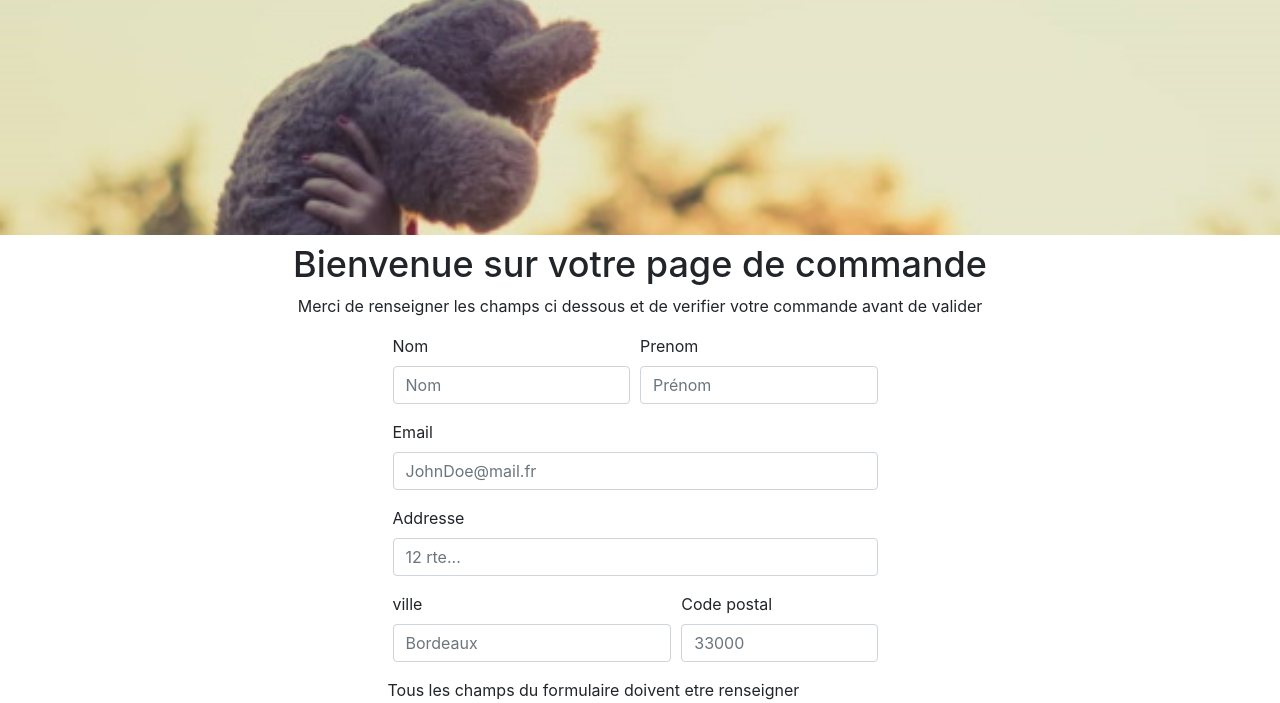
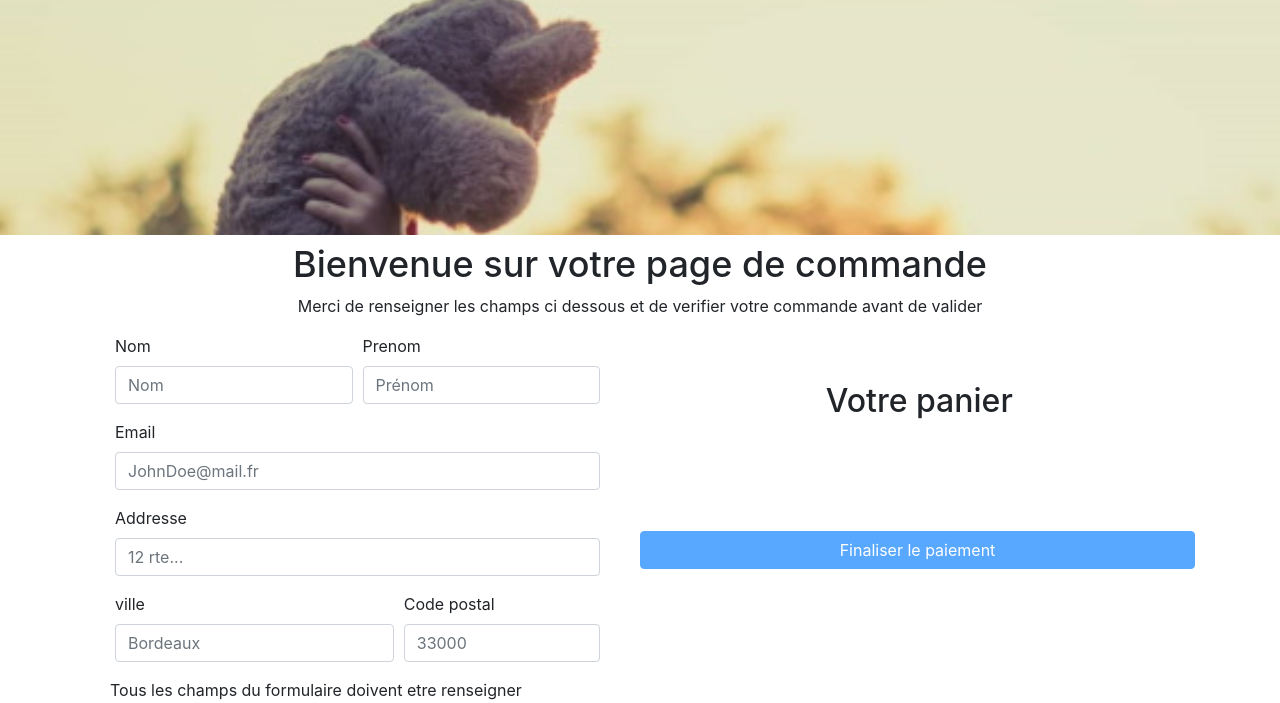
Before and after one commit to Fab33500/LauretFabrice_5_19092021, a plain HTML site: page store/order.html in a window 1280 px wide. Shown: the part 97-800 px from the top of the page. Drawn offline with nearby package versions, Linux system fonts and the light colour scheme.

Commit message:
ajout commentaires

```diff
--- a/store/order.html
+++ b/store/order.html
@@ -52,12 +52,69 @@
 		</div>
 
 		<main id="main-order" class="justify-content-around main main-order container">
-			<!-- formulaire commande -->
 			<h1 id="order-title" class="m-2 order-title">Bienvenue sur votre page de commande</h1>
 			<p id="order-subtitle">Merci de renseigner les champs ci dessous et de verifier votre commande avant de valider</p>
+
+			<!-- formulaire commande -->
+
+			<section id="section-form" class="col-sm-12 col-lg-6">
+				<form action="./confirm.html" method="POST" name="form" id="infos-form">
+					<div class="form-row col-lg-12">
+						<div class="form-group col-lg-6">
+							<label for="firstName">Nom</label>
+							<input type="text" class="form-control" id="firstName" placeholder="Nom" name="firstName" />
+							<small></small>
+						</div>
+
+						<div class="form-group col-lg-6">
+							<label for="lastname">Prenom</label>
+							<input type="text" class="form-control" id="lastname" placeholder="Prénom" name="lastname" />
+							<small></small>
+						</div>
+
+						<div class="form-group col-md-12">
+							<label for="email">Email</label>
+							<input type="email" class="form-control" id="email" placeholder="JohnDoe@mail.fr" name="email" />
+							<small></small>
+						</div>
+
+						<div class="form-group col-md-12">
+							<label for="address">Addresse</label>
+							<input type="text" class="form-control" id="address" placeholder="12 rte..." name="address" />
+							<small></small>
+						</div>
+
+						<div class="form-group col-md-7">
+							<label for="city">ville</label>
+							<input type="text" class="form-control" id="city" placeholder="Bordeaux" name="city" />
+							<small></small>
+						</div>
+
+						<div class="form-group col-md-5">
+							<label for="zip">Code postal</label>
+							<input type="text" class="form-control" id="zip" placeholder="33000" name="zip" />
+							<small></small>
+						</div>
+
+						<p id="form--info">Tous les champs du formulaire doivent etre renseigner</p>
+						<input type="button" id="validate" class="col-md-12 btn btn-primary btn-block" value="Validez vos coordonnées" />
+					</div>
+				</form>
+			</section>
+
 			<!-- fin formulaire commande -->
 
 			<!-- panier -->
+
+			<section id="section-cart" class="col-12 col-lg-6">
+				<div class="row">
+					<h2 class="m-lg-5 m-3 col-lg-10 text-center">Votre panier</h2>
+				</div>
+				<div id="show-cart" class="d-flex show-cart-empty justify-content-between align-items-center name-cart d-block row"></div>
+				<div class="row pt-4">
+					<button type="submit" id="submit" class="mt-lg-5 col-md-12 btn btn-primary btn-block btn-submit" disabled>Finaliser le paiement</button>
+				</div>
+			</section>
 
 			<!-- fin du panier -->
 		</main>
```
